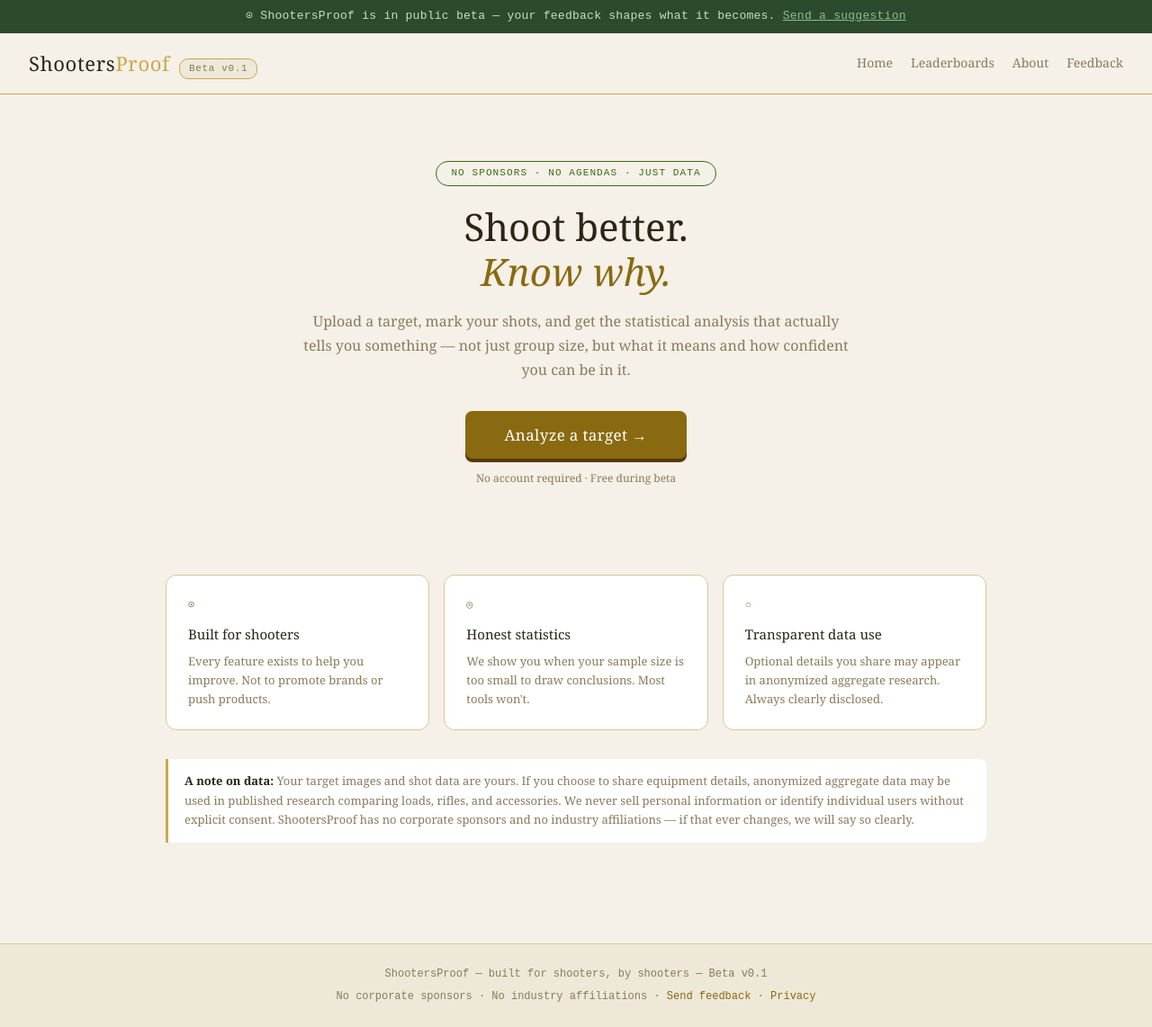
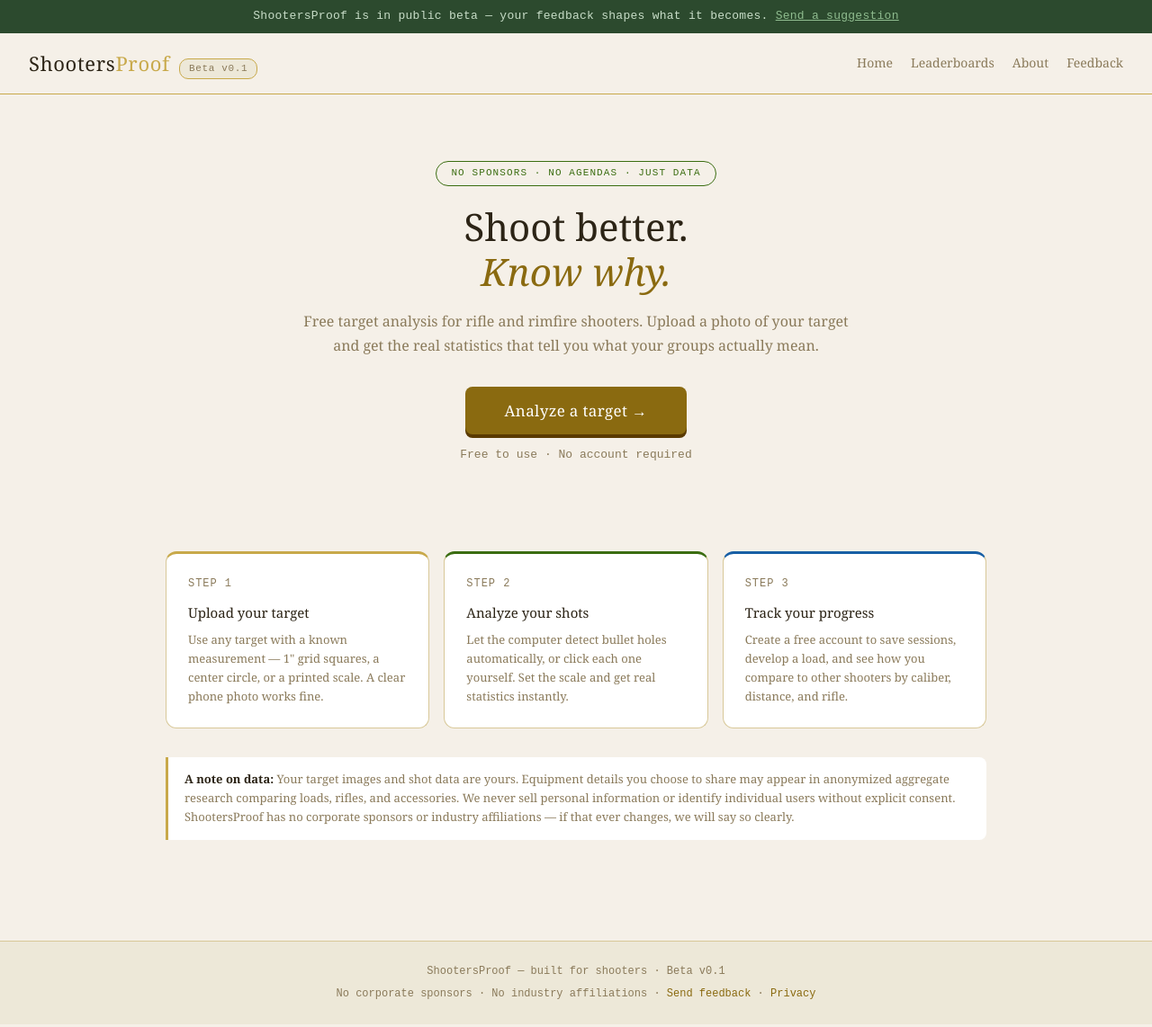
Before and after one commit to thamnophis123/ShootersProof, a Flask app: page / in a window 1280 px wide. Shown: the whole page at 90% size. Run offline with Flask 3, Linux system fonts and the light colour scheme.

Commit message:
Update index.html

```diff
--- a/templates/index.html
+++ b/templates/index.html
@@ -11,7 +11,7 @@
 
 <!-- BETA BANNER -->
 <div class="beta-banner">
-  ⊙ ShootersProof is in public beta — your feedback shapes what it becomes.
+  ShootersProof is in public beta &mdash; your feedback shapes what it becomes.
   <a href="mailto:feedback@shootersproof.com">Send a suggestion</a>
 </div>
 
@@ -29,43 +29,42 @@
   </nav>
 </header>
 
-<!-- APP -->
 <main class="app-container">
 
-  <!-- ── SCREEN 1: ONBOARDING ── -->
+  <!-- SCREEN 1: ONBOARDING -->
   <div id="screen-onboard" class="screen active">
     <div class="hero">
       <div class="hero-eyebrow">No sponsors &middot; No agendas &middot; Just data</div>
       <h2>Shoot better.<br><em>Know why.</em></h2>
-      <p>Upload a target, mark your shots, and get the statistical analysis that actually tells you something — not just group size, but what it means and how confident you can be in it.</p>
+      <p>Free target analysis for rifle and rimfire shooters. Upload a photo of your target and get the real statistics that tell you what your groups actually mean.</p>
       <button class="btn-hero" onclick="goTo('screen-upload')">Analyze a target &rarr;</button>
-      <p style="font-size:12px; color: var(--sp-muted); margin-top: 12px;">No account required &middot; Free during beta</p>
+      <p style="font-size:13px; color:#8a7a5a; margin-top:12px; font-family:'Courier New',monospace;">Free to use &middot; No account required</p>
     </div>
 
     <div class="principles">
-      <div class="principle">
-        <div class="principle-glyph">⊙</div>
-        <h3>Built for shooters</h3>
-        <p>Every feature exists to help you improve. Not to promote brands or push products.</p>
+      <div class="principle amber-top">
+        <div class="principle-glyph">Step 1</div>
+        <h3>Upload your target</h3>
+        <p>Use any target with a known measurement &mdash; 1&quot; grid squares, a center circle, or a printed scale. A clear phone photo works fine.</p>
       </div>
-      <div class="principle">
-        <div class="principle-glyph">◎</div>
-        <h3>Honest statistics</h3>
-        <p>We show you when your sample size is too small to draw conclusions. Most tools won't.</p>
+      <div class="principle green-top">
+        <div class="principle-glyph">Step 2</div>
+        <h3>Analyze your shots</h3>
+        <p>Let the computer detect bullet holes automatically, or click each one yourself. Set the scale and get real statistics instantly.</p>
       </div>
-      <div class="principle">
-        <div class="principle-glyph">○</div>
-        <h3>Transparent data use</h3>
-        <p>Optional details you share may appear in anonymized aggregate research. Always clearly disclosed.</p>
+      <div class="principle blue-top">
+        <div class="principle-glyph">Step 3</div>
+        <h3>Track your progress</h3>
+        <p>Create a free account to save sessions, develop a load, and see how you compare to other shooters by caliber, distance, and rifle.</p>
       </div>
     </div>
 
     <div class="data-notice">
-      <strong>A note on data:</strong> Your target images and shot data are yours. If you choose to share equipment details, anonymized aggregate data may be used in published research comparing loads, rifles, and accessories. We never sell personal information or identify individual users without explicit consent. ShootersProof has no corporate sponsors and no industry affiliations — if that ever changes, we will say so clearly.
+      <strong>A note on data:</strong> Your target images and shot data are yours. Equipment details you choose to share may appear in anonymized aggregate research comparing loads, rifles, and accessories. We never sell personal information or identify individual users without explicit consent. ShootersProof has no corporate sponsors or industry affiliations &mdash; if that ever changes, we will say so clearly.
     </div>
   </div>
 
-  <!-- ── SCREEN 2: UPLOAD ── -->
+  <!-- SCREEN 2: UPLOAD -->
   <div id="screen-upload" class="screen">
     <div class="step-header">
       <div class="step-num">1</div>
@@ -76,7 +75,7 @@
     </div>
 
     <div class="upload-zone" id="uploadZone" onclick="document.getElementById('fileInput').click()">
-      <div class="upload-glyph">⊕</div>
+      <div class="upload-glyph">+</div>
       <h3>Click to upload a target photo</h3>
       <p>Or drag and drop &mdash; JPG, PNG, HEIC accepted</p>
     </div>
@@ -84,7 +83,7 @@
 
     <div class="info-card">
       <h4>What targets work?</h4>
-      <p>Any target with at least one known measurement &mdash; a center circle of known diameter, 1&quot; grid squares, or a printed scale. You&rsquo;ll click two points in the next step to set the scale. No special target required. <a href="#" onclick="alert('Printable targets coming soon')">Printable targets coming soon.</a></p>
+      <p>Any target with at least one known measurement &mdash; a center circle of known diameter, 1&quot; grid squares, or a printed scale. You will click two points in the next step to set the scale. No special target required. <a href="#" onclick="alert('Printable targets coming soon')">Printable targets coming soon.</a></p>
     </div>
 
     <div class="distance-row">
@@ -102,7 +101,7 @@
     </div>
   </div>
 
-  <!-- ── SCREEN 3: MARK SHOTS ── -->
+  <!-- SCREEN 3: MARK SHOTS -->
   <div id="screen-mark" class="screen">
     <div class="step-header">
       <div class="step-num">2</div>
@@ -148,15 +147,12 @@
     <div class="shot-list">
       <div class="shot-list-header">
         <h4>Marked shots</h4>
-        <span id="shotCount" style="font-size:12px; color: var(--sp-muted); font-family: var(--sp-mono);">0 shots</span>
+        <span id="shotCount" style="font-size:12px; color:#8a7a5a; font-family:'Courier New',monospace;">0 shots</span>
       </div>
       <table class="shots-table">
         <thead>
           <tr>
-            <th>#</th>
-            <th>X from MPI</th>
-            <th>Y from MPI</th>
-            <th>Dist from MPI</th>
+            <th>#</th><th>X from MPI</th><th>Y from MPI</th><th>Dist from MPI</th>
           </tr>
         </thead>
         <tbody id="shotTableBody"></tbody>
@@ -169,7 +165,7 @@
     </div>
   </div>
 
-  <!-- ── SCREEN 4: ANALYSIS ── -->
+  <!-- SCREEN 4: ANALYSIS -->
   <div id="screen-analysis" class="screen">
     <div class="step-header">
       <div class="step-num">3</div>
@@ -194,8 +190,8 @@
 
     <hr class="section-divider">
 
-    <div style="margin-bottom: 1.25rem;">
-      <p style="font-size:12px; font-family: var(--sp-mono); text-transform: uppercase; letter-spacing: 0.07em; color: var(--sp-accent); margin-bottom: 10px;">Group visualization</p>
+    <div style="margin-bottom:1.25rem;">
+      <p style="font-size:12px; font-family:'Courier New',monospace; text-transform:uppercase; letter-spacing:0.07em; color:#8a6a10; margin-bottom:10px;">Group visualization</p>
       <div class="canvas-container">
         <canvas id="analysisCanvas" width="500" height="500"></canvas>
       </div>
@@ -207,13 +203,13 @@
     </div>
   </div>
 
-  <!-- ── SCREEN 5: EQUIPMENT ── -->
+  <!-- SCREEN 5: EQUIPMENT -->
   <div id="screen-equipment" class="screen">
     <div class="step-header">
       <div class="step-num">4</div>
       <div>
         <h2>Equipment details</h2>
-        <p>All fields are optional. Add what's useful — the more you share, the more the data can tell you over time.</p>
+        <p>All fields are optional. Add what is useful &mdash; the more you share, the more the data can tell you over time.</p>
       </div>
     </div>
 
@@ -245,7 +241,7 @@
         <div class="field-group">
           <label>Trigger</label>
           <input type="text" placeholder="e.g. stock, Timney 510, Jewell...">
-          <span class="field-why">Does trigger pull affect your groups? You'll find out.</span>
+          <span class="field-why">Does trigger affect group size? You will find out.</span>
         </div>
       </div>
     </div>
@@ -255,18 +251,18 @@
       <div class="field-grid">
         <div class="field-group">
           <label>Suppressor</label>
-          <select><option value="">None</option><option>Yes — see below</option></select>
+          <select><option value="">None</option><option>Yes &mdash; see below</option></select>
           <input type="text" placeholder="Brand / model" style="margin-top:5px">
-          <span class="field-why">Suppressor impact on group size is an active research question</span>
+          <span class="field-why">Suppressor impact on group size is actively studied</span>
         </div>
         <div class="field-group">
           <label>Muzzle brake</label>
-          <select><option value="">None</option><option>Yes — see below</option></select>
+          <select><option value="">None</option><option>Yes &mdash; see below</option></select>
           <input type="text" placeholder="Brand / model" style="margin-top:5px">
         </div>
         <div class="field-group">
           <label>Tuner</label>
-          <select><option value="">None</option><option>Yes — see below</option></select>
+          <select><option value="">None</option><option>Yes &mdash; see below</option></select>
           <input type="text" placeholder="Brand / model" style="margin-top:5px">
           <span class="field-why">Tuner effect on rimfire consistency is actively studied</span>
         </div>
@@ -310,12 +306,11 @@
           <span class="field-why">Bullet weight vs twist rate is a key variable</span>
         </div>
         <div class="field-group">
-          <label>Lot number <span style="font-size:11px; opacity:0.6;">(rimfire especially)</span></label>
+          <label>Lot number <span style="font-size:11px;opacity:0.7;">(rimfire especially)</span></label>
           <input type="text" placeholder="e.g. LT24A0012">
           <span class="field-why">Lot consistency is critical for rimfire precision</span>
         </div>
       </div>
-
       <div id="reloadFields" style="display:none; margin-top:12px;">
         <div class="field-grid">
           <div class="field-group">
@@ -349,9 +344,9 @@
           <label>Wind</label>
           <select>
             <option value="">Unknown / not recorded</option>
-            <option>Calm (0–3 mph)</option>
-            <option>Light (4–7 mph)</option>
-            <option>Moderate (8–12 mph)</option>
+            <option>Calm (0&ndash;3 mph)</option>
+            <option>Light (4&ndash;7 mph)</option>
+            <option>Moderate (8&ndash;12 mph)</option>
             <option>Strong (13+ mph)</option>
           </select>
         </div>
@@ -368,10 +363,10 @@
     </div>
   </div>
 
-  <!-- ── SCREEN 6: SUMMARY ── -->
+  <!-- SCREEN 6: SUMMARY -->
   <div id="screen-summary" class="screen">
     <div class="step-header">
-      <div class="step-num" style="background: var(--sp-green);">&#10003;</div>
+      <div class="step-num" style="background:#3b6d11;">&#10003;</div>
       <div>
         <h2>Session complete</h2>
         <p>Your results are ready. Export, share, or start a new session.</p>
@@ -384,25 +379,24 @@
     </div>
 
     <div class="action-row">
-      <button class="btn" onclick="alert('PDF export — coming in next update')">Export PDF report</button>
-      <button class="btn" onclick="alert('Share links — coming soon')">Copy share link</button>
-      <button class="btn" onclick="alert('Group layering — coming soon')">Layer another group</button>
+      <button class="btn" onclick="alert('PDF export coming in next update')">Export PDF report</button>
+      <button class="btn" onclick="alert('Share links coming soon')">Copy share link</button>
+      <button class="btn" onclick="alert('Group layering coming soon')">Layer another group</button>
     </div>
 
     <div class="data-notice">
-      <strong>Your data:</strong> The equipment details you entered (if any) may contribute to anonymized aggregate research. Your personal information is never shared or sold. You can request deletion at any time by contacting us.
+      <strong>Your data:</strong> Equipment details you entered (if any) may contribute to anonymized aggregate research. Your personal information is never shared or sold. You can request deletion at any time by contacting us.
     </div>
 
-    <div style="text-align:center; margin-top: 2rem;">
+    <div style="text-align:center; margin-top:2rem;">
       <button class="btn-hero" onclick="startOver()">Analyze another target &rarr;</button>
     </div>
   </div>
 
 </main>
 
-<!-- FOOTER -->
 <footer class="site-footer">
-  <p>ShootersProof &mdash; built for shooters, by shooters &mdash; Beta v0.1</p>
+  <p>ShootersProof &mdash; built for shooters &middot; Beta v0.1</p>
   <p style="margin-top:6px;">
     No corporate sponsors &middot; No industry affiliations &middot;
     <a href="mailto:feedback@shootersproof.com">Send feedback</a> &middot;
```
